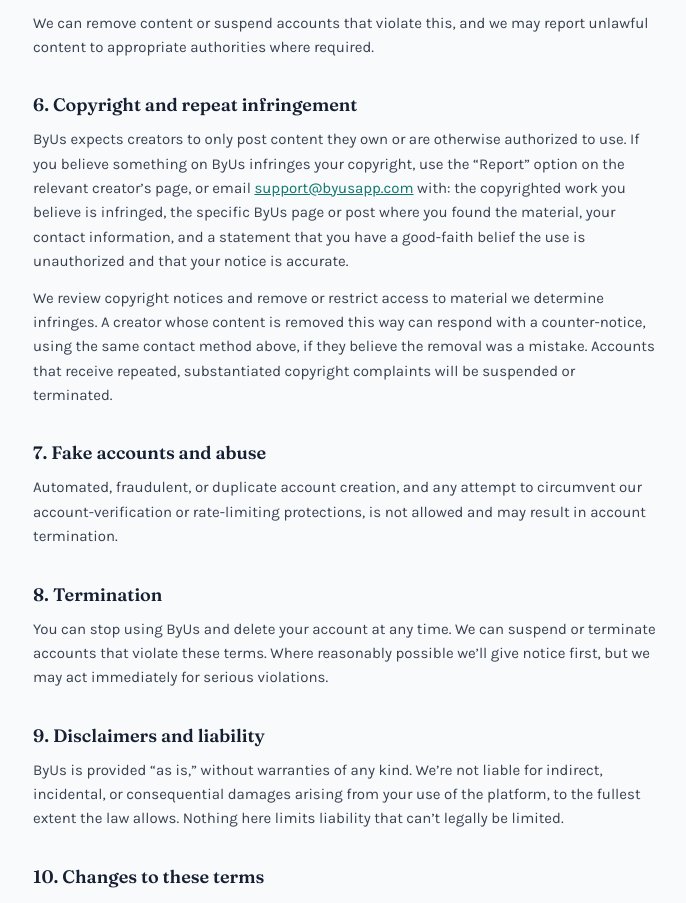
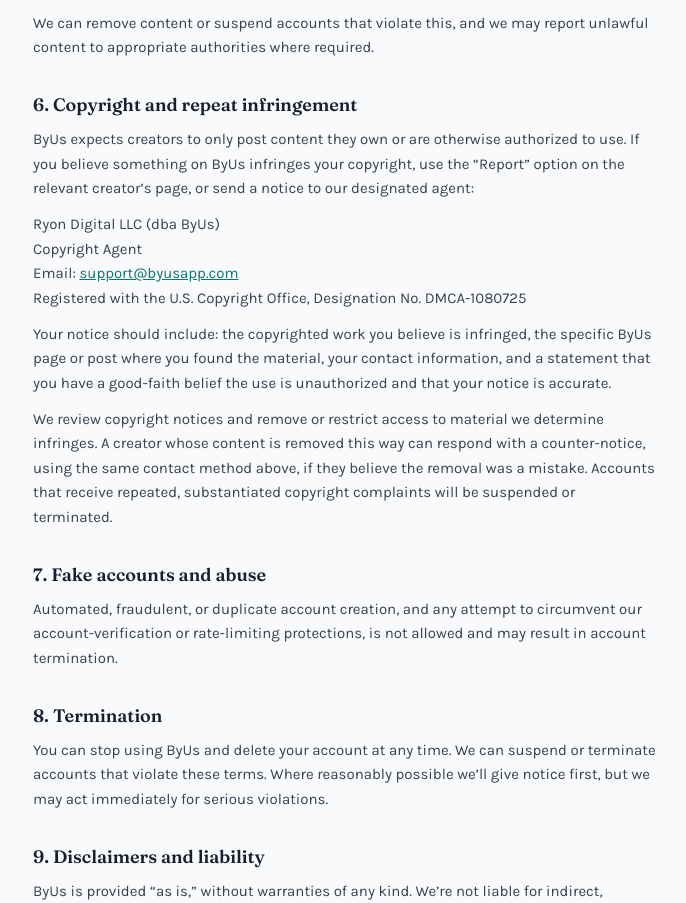
Before and after one commit to evanryon-jpg/byus, a Next.js app in the folder byus/: page /terms in a window 1280 px wide. Shown: the part 2340-3243 px from the top of the page, without its empty margins (295-981 px from the left). Built offline with nearby package versions, Linux system fonts and the light colour scheme; no server answers.

Commit message:
Name DMCA designated agent in Terms of Service

```diff
--- a/byus/app/terms/page.js
+++ b/byus/app/terms/page.js
@@ -146,13 +146,26 @@
           <p>
             ByUs expects creators to only post content they own or are otherwise authorized to
             use. If you believe something on ByUs infringes your copyright, use the
-            &ldquo;Report&rdquo; option on the relevant creator&rsquo;s page, or email{' '}
+            &ldquo;Report&rdquo; option on the relevant creator&rsquo;s page, or send a notice to
+            our designated agent:
+          </p>
+          <p className="mt-3">
+            Ryon Digital LLC (dba ByUs)
+            <br />
+            Copyright Agent
+            <br />
+            Email:{' '}
             <a href={`mailto:${CONTACT_EMAIL}`} className="text-brand-teal underline">
               {CONTACT_EMAIL}
-            </a>{' '}
-            with: the copyrighted work you believe is infringed, the specific ByUs page or post
-            where you found the material, your contact information, and a statement that you
-            have a good-faith belief the use is unauthorized and that your notice is accurate.
+            </a>
+            <br />
+            Registered with the U.S. Copyright Office, Designation No. DMCA-1080725
+          </p>
+          <p className="mt-3">
+            Your notice should include: the copyrighted work you believe is infringed, the
+            specific ByUs page or post where you found the material, your contact information,
+            and a statement that you have a good-faith belief the use is unauthorized and that
+            your notice is accurate.
           </p>
           <p className="mt-3">
             We review copyright notices and remove or restrict access to material we determine
```
